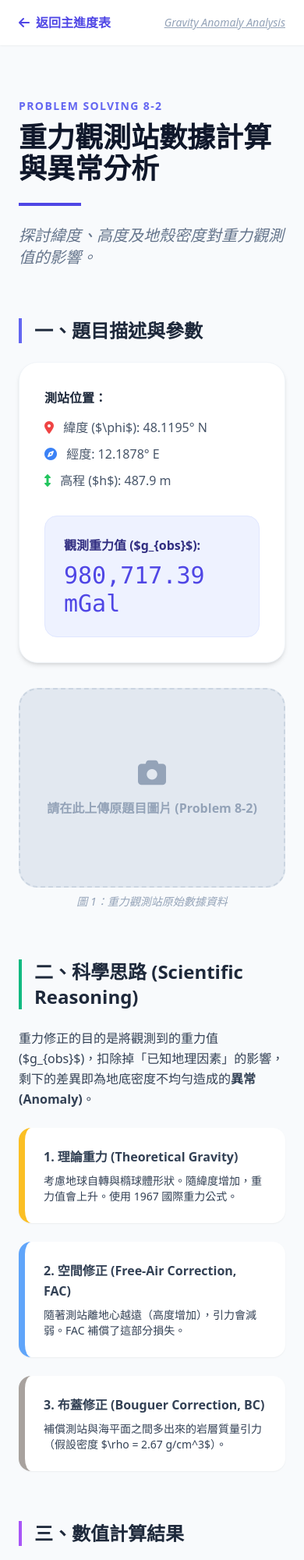
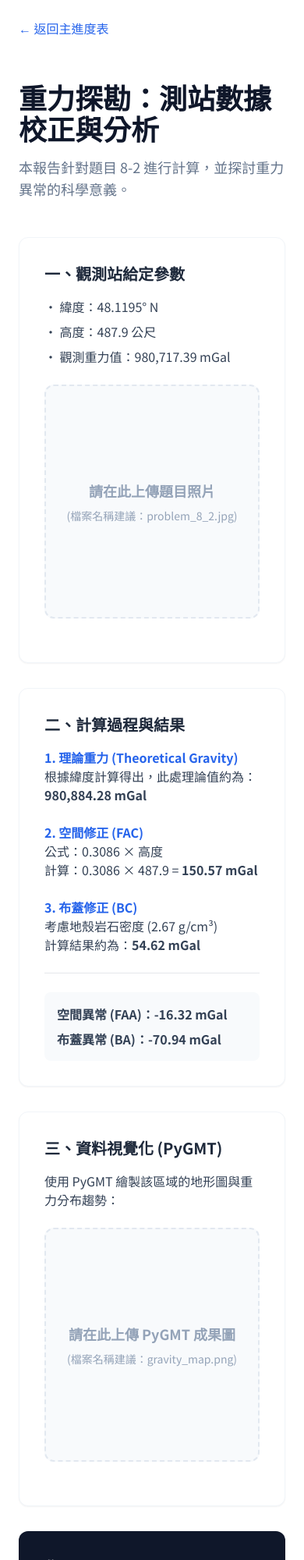
Before and after one commit to samuel10727/2025termreport-01, a plain HTML site: page docs/sub-gravity.html in a window 390 px wide. Shown: the top 2000 px of the page at 78% size. Drawn offline with nearby package versions, Linux system fonts and the light colour scheme.

Commit message:
Update sub-gravity.html

```diff
--- a/docs/sub-gravity.html
+++ b/docs/sub-gravity.html
@@ -3,147 +3,97 @@
 <head>
     <meta charset="UTF-8">
     <meta name="viewport" content="width=device-width, initial-scale=1.0">
-    <title>重力探勘專題報告 | 地球物理通論</title>
+    <title>專題內容 | 地球物理通論</title>
     <script src="https://cdn.tailwindcss.com"></script>
-    <link rel="stylesheet" href="https://cdnjs.cloudflare.com/ajax/libs/font-awesome/6.4.0/css/all.min.css">
-    <!-- 加入 MathJax 以顯示數學公式 -->
-    <script src="https://polyfill.io/v3/polyfill.min.js?features=es6"></script>
-    <script id="MathJax-script" async src="https://cdn.jsdelivr.net/npm/mathjax@3/dist/external/tex-chtml.js"></script>
+    <style>
+        @import url('https://fonts.googleapis.com/css2?family=Noto+Sans+TC:wght@400;700&display=swap');
+        body { font-family: 'Noto Sans TC', sans-serif; background-color: #ffffff; color: #334155; }
+        .content-box { border: 1px solid #f1f5f9; padding: 2rem; border-radius: 0.75rem; background-color: #ffffff; margin-bottom: 2rem; }
+        .image-placeholder { background-color: #f8fafc; border: 2px dashed #e2e8f0; height: 300px; display: flex; align-items: center; justify-content: center; color: #94a3b8; border-radius: 0.75rem; margin: 1.5rem 0; }
+        code { background-color: #f1f5f9; padding: 0.2rem 0.4rem; border-radius: 0.25rem; font-family: monospace; }
+    </style>
 </head>
-<body class="bg-slate-50 text-slate-800 leading-relaxed">
+<body>
 
-    <!-- Navbar: 連結回主網頁 index.html -->
-    <nav class="sticky top-0 bg-white/90 backdrop-blur shadow-sm z-50 py-4 px-6">
-        <div class="max-w-5xl mx-auto flex justify-between items-center">
-            <a href="index.html" class="text-indigo-600 font-bold flex items-center gap-2">
-                <i class="fas fa-arrow-left"></i> 返回主進度表
-            </a>
-            <span class="text-slate-400 text-sm italic underline">Gravity Anomaly Analysis</span>
-        </div>
+    <!-- 導覽導航 -->
+    <nav class="max-w-4xl mx-auto py-6 px-6">
+        <a href="index.html" class="text-blue-600 hover:underline">← 返回主進度表</a>
     </nav>
 
-    <article class="max-w-4xl mx-auto py-16 px-6">
+    <article class="max-w-4xl mx-auto py-8 px-6">
 
-        <!-- Header -->
-        <header class="mb-16">
-            <span class="text-indigo-500 font-bold tracking-widest uppercase text-sm">Problem Solving 8-2</span>
-            <h1 class="text-4xl md:text-5xl font-black text-slate-900 mt-2 mb-6">重力觀測站數據計算與異常分析</h1>
-            <div class="bg-indigo-600 h-1 w-20 mb-6"></div>
-            <p class="text-xl text-slate-500 italic">探討緯度、高度及地殼密度對重力觀測值的影響。</p>
+        <!-- 標題 -->
+        <header class="mb-12">
+            <h1 class="text-4xl font-bold text-slate-900 mb-4">重力探勘：測站數據校正與分析</h1>
+            <p class="text-lg text-slate-500">本報告針對題目 8-2 進行計算，並探討重力異常的科學意義。</p>
         </header>
 
-        <!-- 區塊一：題目描述與給定條件 -->
-        <section class="mb-16">
-            <h2 class="text-2xl font-bold mb-6 border-l-4 border-indigo-500 pl-4">一、題目描述與參數</h2>
-            <div class="bg-white p-8 rounded-3xl shadow-md border border-slate-100 grid md:grid-cols-2 gap-8">
-                <div class="space-y-3">
-                    <p><strong>測站位置：</strong></p>
-                    <ul class="list-none space-y-2 text-slate-600">
-                        <li><i class="fas fa-map-marker-alt text-red-500 mr-2"></i> 緯度 ($\phi$): 48.1195° N</li>
-                        <li><i class="fas fa-compass text-blue-500 mr-2"></i> 經度: 12.1878° E</li>
-                        <li><i class="fas fa-arrows-alt-v text-green-500 mr-2"></i> 高程 ($h$): 487.9 m</li>
+        <!-- 第一部分：題目條件 -->
+        <div class="content-box shadow-sm">
+            <h2 class="text-xl font-bold mb-4 text-slate-800">一、觀測站給定參數</h2>
+            <ul class="space-y-2">
+                <li>• 緯度：48.1195° N</li>
+                <li>• 高度：487.9 公尺</li>
+                <li>• 觀測重力值：980,717.39 mGal</li>
             </ul>
-                </div>
-                <div class="bg-indigo-50 p-6 rounded-2xl border border-indigo-100">
-                    <p class="text-indigo-900 font-bold mb-2">觀測重力值 ($g_{obs}$):</p>
-                    <p class="text-3xl font-mono text-indigo-600">980,717.39 mGal</p>
+
+            <!-- 圖片區：題目照片 -->
+            <div class="image-placeholder text-center flex-col">
+                <span class="block text-lg font-bold mb-2">請在此上傳題目照片</span>
+                <span class="text-sm">(檔案名稱建議：problem_8_2.jpg)</span>
             </div>
         </div>
 
-            <!-- 預留圖片區：題目照片上傳 -->
-            <div class="mt-8">
-                <div class="w-full h-64 bg-slate-200 rounded-3xl border-2 border-dashed border-slate-300 flex flex-col items-center justify-center text-slate-400">
-                    <i class="fas fa-camera text-4xl mb-3"></i>
-                    <p class="font-bold">請在此上傳原題目圖片 (Problem 8-2)</p>
+        <!-- 第二部分：計算過程 (移除多餘數學符號，改用純文字) -->
+        <div class="content-box shadow-sm">
+            <h2 class="text-xl font-bold mb-4 text-slate-800">二、計算過程與結果</h2>
+            <div class="space-y-6">
+                <div>
+                    <h3 class="font-bold text-blue-600">1. 理論重力 (Theoretical Gravity)</h3>
+                    <p>根據緯度計算得出，此處理論值約為：<strong>980,884.28 mGal</strong></p>
                 </div>
-                <p class="text-center text-sm text-slate-400 mt-2 italic">圖 1：重力觀測站原始數據資料</p>
+                <div>
+                    <h3 class="font-bold text-blue-600">2. 空間修正 (FAC)</h3>
+                    <p>公式：0.3086 × 高度</p>
+                    <p>計算：0.3086 × 487.9 = <strong>150.57 mGal</strong></p>
                 </div>
-        </section>
-
-        <!-- 區塊二：科學思路與公式推導 -->
-        <section class="mb-16">
-            <h2 class="text-2xl font-bold mb-6 border-l-4 border-emerald-500 pl-4">二、科學思路 (Scientific Reasoning)</h2>
-            <div class="space-y-6 text-slate-700">
-                <p>重力修正的目的是將觀測到的重力值 ($g_{obs}$)，扣除掉「已知地理因素」的影響，剩下的差異即為地底密度不均勻造成的<strong>異常 (Anomaly)</strong>。</p>
-
-                <div class="grid gap-6">
-                    <div class="bg-white p-6 rounded-2xl shadow-sm border-l-8 border-amber-400">
-                        <h3 class="font-bold mb-2">1. 理論重力 (Theoretical Gravity)</h3>
-                        <p class="text-sm">考慮地球自轉與橢球體形狀。隨緯度增加，重力值會上升。使用 1967 國際重力公式。</p>
+                <div>
+                    <h3 class="font-bold text-blue-600">3. 布蓋修正 (BC)</h3>
+                    <p>考慮地殼岩石密度 (2.67 g/cm³)</p>
+                    <p>計算結果約為：<strong>54.62 mGal</strong></p>
                 </div>
-                    <div class="bg-white p-6 rounded-2xl shadow-sm border-l-8 border-blue-400">
-                        <h3 class="font-bold mb-2">2. 空間修正 (Free-Air Correction, FAC)</h3>
-                        <p class="text-sm">隨著測站離地心越遠（高度增加），引力會減弱。FAC 補償了這部分損失。</p>
-                    </div>
-                    <div class="bg-white p-6 rounded-2xl shadow-sm border-l-8 border-stone-400">
-                        <h3 class="font-bold mb-2">3. 布蓋修正 (Bouguer Correction, BC)</h3>
-                        <p class="text-sm">補償測站與海平面之間多出來的岩層質量引力（假設密度 $\rho = 2.67 g/cm^3$）。</p>
+                <hr>
+                <div class="bg-slate-50 p-4 rounded-lg">
+                    <p class="mb-2"><strong>空間異常 (FAA)：-16.32 mGal</strong></p>
+                    <p><strong>布蓋異常 (BA)：-70.94 mGal</strong></p>
                 </div>
             </div>
         </div>
-        </section>
 
-        <!-- 區塊三：計算過程與結果 -->
-        <section class="mb-16">
-            <h2 class="text-2xl font-bold mb-6 border-l-4 border-purple-500 pl-4">三、數值計算結果</h2>
-            <div class="bg-slate-900 rounded-3xl p-8 text-slate-200 font-mono text-sm space-y-4">
-                <p class="text-emerald-400"># 計算步驟摘要</p>
-                <p>1. Theoretical Gravity ($g_{th}$): <br>
-                &nbsp;&nbsp;&nbsp; $g_{th} = 978031.85 (1 + 0.00527889 \sin^2 \phi + 0.00002346 \sin^4 \phi)$ <br>
-                &nbsp;&nbsp;&nbsp; <span class="text-white">≈ 980,884.28 mGal</span></p>
+        <!-- 第三部分：視覺化展示 -->
+        <div class="content-box shadow-sm">
+            <h2 class="text-xl font-bold mb-4 text-slate-800">三、資料視覺化 (PyGMT)</h2>
+            <p class="mb-4">使用 PyGMT 繪製該區域的地形圖與重力分布趨勢：</p>
 
-                <p>2. Free-Air Correction (FAC): <br>
-                &nbsp;&nbsp;&nbsp; $FAC = 0.3086 \times h = 0.3086 \times 487.9$ <br>
-                &nbsp;&nbsp;&nbsp; <span class="text-white">≈ 150.57 mGal</span></p>
-
-                <p>3. Bouguer Correction (BC): <br>
-                &nbsp;&nbsp;&nbsp; $BC = 0.04193 \times \rho \times h = 0.04193 \times 2.67 \times 487.9$ <br>
-                &nbsp;&nbsp;&nbsp; <span class="text-white">≈ 54.62 mGal</span></p>
-
-                <hr class="border-slate-700">
-
-                <p class="text-amber-400 italic font-bold">4. Free-Air Anomaly (FAA):</p>
-                <p>&nbsp;&nbsp;&nbsp; $FAA = g_{obs} - g_{th} + FAC = 980717.39 - 980884.28 + 150.57$ <br>
-                &nbsp;&nbsp;&nbsp; <span class="text-white font-bold text-lg">FAA = -16.32 mGal</span></p>
-
-                <p class="text-amber-400 italic font-bold">5. Bouguer Anomaly (BA):</p>
-                <p>&nbsp;&nbsp;&nbsp; $BA = FAA - BC = -16.32 - 54.62$ <br>
-                &nbsp;&nbsp;&nbsp; <span class="text-white font-bold text-lg">BA = -70.94 mGal</span></p>
+            <!-- 圖片區：PyGMT 繪圖 -->
+            <div class="image-placeholder text-center flex-col">
+                <span class="block text-lg font-bold mb-2">請在此上傳 PyGMT 成果圖</span>
+                <span class="text-sm">(檔案名稱建議：gravity_map.png)</span>
+            </div>
         </div>
 
-            <div class="mt-8 bg-blue-50 p-6 rounded-2xl border border-blue-200">
-                <h4 class="font-bold text-blue-800 mb-2"><i class="fas fa-info-circle mr-2"></i> (b) 題思考：海洋環境</h4>
-                <p class="text-sm text-blue-700">若位於海洋表面（水深 487.9m），空間修正為 0（因位於基準面）。布蓋修正則需考慮「水代替岩石」的質量損失。此處 BA 修正值會改為密度差修正：$0.04193 \times (2.67 - 1.03) \times depth$。</p>
+        <!-- 第四部分：學習反思 -->
+        <div class="content-box bg-slate-900 text-white border-none">
+            <h2 class="text-xl font-bold mb-4">學習反思 Reflection</h2>
+            <p class="leading-relaxed opacity-90">
+                透過這次計算，我學會了如何從原始觀測值中扣除地理因素。負值的布蓋異常通常代表該區地殼較厚或密度較低，這對了解地底構造非常有幫助。
+            </p>
         </div>
-        </section>
-
-        <!-- 區塊四：圖片區：PyGMT 繪製成果 -->
-        <section class="mb-16">
-            <h2 class="text-2xl font-bold mb-6 border-l-4 border-pink-500 pl-4">四、數據視覺化 (PyGMT)</h2>
-            <div class="grid md:grid-cols-2 gap-8">
-                <div class="w-full h-64 bg-slate-200 rounded-3xl border-2 border-dashed border-slate-300 flex flex-col items-center justify-center text-slate-400">
-                    <i class="fas fa-map text-4xl mb-3"></i>
-                    <p class="text-xs font-bold text-center px-4">請上傳 PyGMT 繪製的測站地圖</p>
-                </div>
-                <div class="w-full h-64 bg-slate-200 rounded-3xl border-2 border-dashed border-slate-300 flex flex-col items-center justify-center text-slate-400">
-                    <i class="fas fa-chart-bar text-4xl mb-3"></i>
-                    <p class="text-xs font-bold text-center px-4">請上傳重力異常對比圖 (FAA vs BA)</p>
-                </div>
-            </div>
-        </section>
-
-        <!-- 區塊五：心得與反思 -->
-        <section class="bg-indigo-900 text-white p-10 rounded-[3rem] shadow-2xl">
-            <h2 class="text-2xl font-bold mb-4 italic"><i class="fas fa-lightbulb mr-2"></i> 學習反思 Reflection</h2>
-            <p class="leading-relaxed opacity-90">
-                這道題目展示了布蓋異常在實際地質解釋中的關鍵性。雖然 FAA 反映了最直接的剩餘引力，但 BA 扣除了局部高程的質量影響，更能反映出地殼深部的結構特徵（如莫氏面深度或隱藏的地殼密度體）。在海洋環境下，計算邏輯的轉變也提醒我們，地球物理模型的建立必須依賴於正確的環境背景假設。
-            </p>
-        </section>
 
     </article>
 
-    <footer class="bg-slate-100 py-12 text-center text-slate-500 text-sm">
-        <p>地球物理通論 | 重力探勘作業報告</p>
+    <footer class="py-12 text-center text-slate-400 text-sm">
+        <a href="index.html" class="text-blue-600">返回主頁面</a>
     </footer>
 
 </body>
```
Lines whose indentation alone changed are shown as unchanged.
